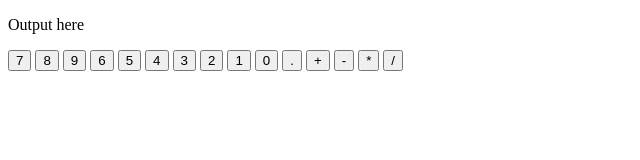
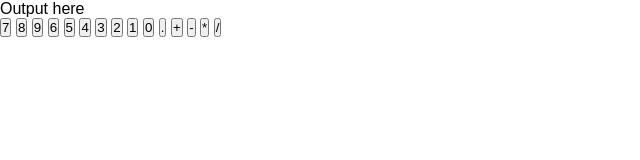
Before and after one commit to krtScrtr004/Calculator_Web, a plain HTML site: page index.html in a window 1280 px wide. Shown: the whole page, without its empty margins (0-640 px from the left). Drawn offline with Linux system fonts and the light colour scheme.

Commit message:
<feat>: initialize styles file

```diff
--- a/index.html
+++ b/index.html
@@ -1,17 +1,18 @@
 <!DOCTYPE html>
 <html lang="en">
   <head>
-    <meta charset="UTF-8">
-    <meta name="viewport" content="width=device-width, initial-scale=1.0">
+    <meta charset="UTF-8" />
+    <meta name="viewport" content="width=device-width, initial-scale=1.0" />
+    <link rel="stylesheet" href="styles/style.css" />
     <title>Calculator</title>
   </head>
+
   <body>
-    <article>
+    <main>
+      <article class="wrapper">
         <!-- OUTPUT SCREEN -->
         <section id="output_wrapper">
-            <p class="output_screen">
-                Output here
-            </p>
+          <p class="output_screen">Output here</p>
         </section>
 
         <!-- BUTTONS -->
@@ -37,5 +38,6 @@
           <button type="button" id="div_btn" value="/">/</button>
         </section>
       </article>
+    </main>
   </body>
 </html>
--- /dev/null
+++ b/styles/style.css
@@ -0,0 +1,11 @@
+* {
+    margin: 0;
+    padding: 0;
+    box-sizing: border-box;
+}
+
+:root, body {
+    height: 100%;
+    width: 100%;
+    font-family: sans-serif;
+}
```
Lines whose indentation alone changed are shown as unchanged.
